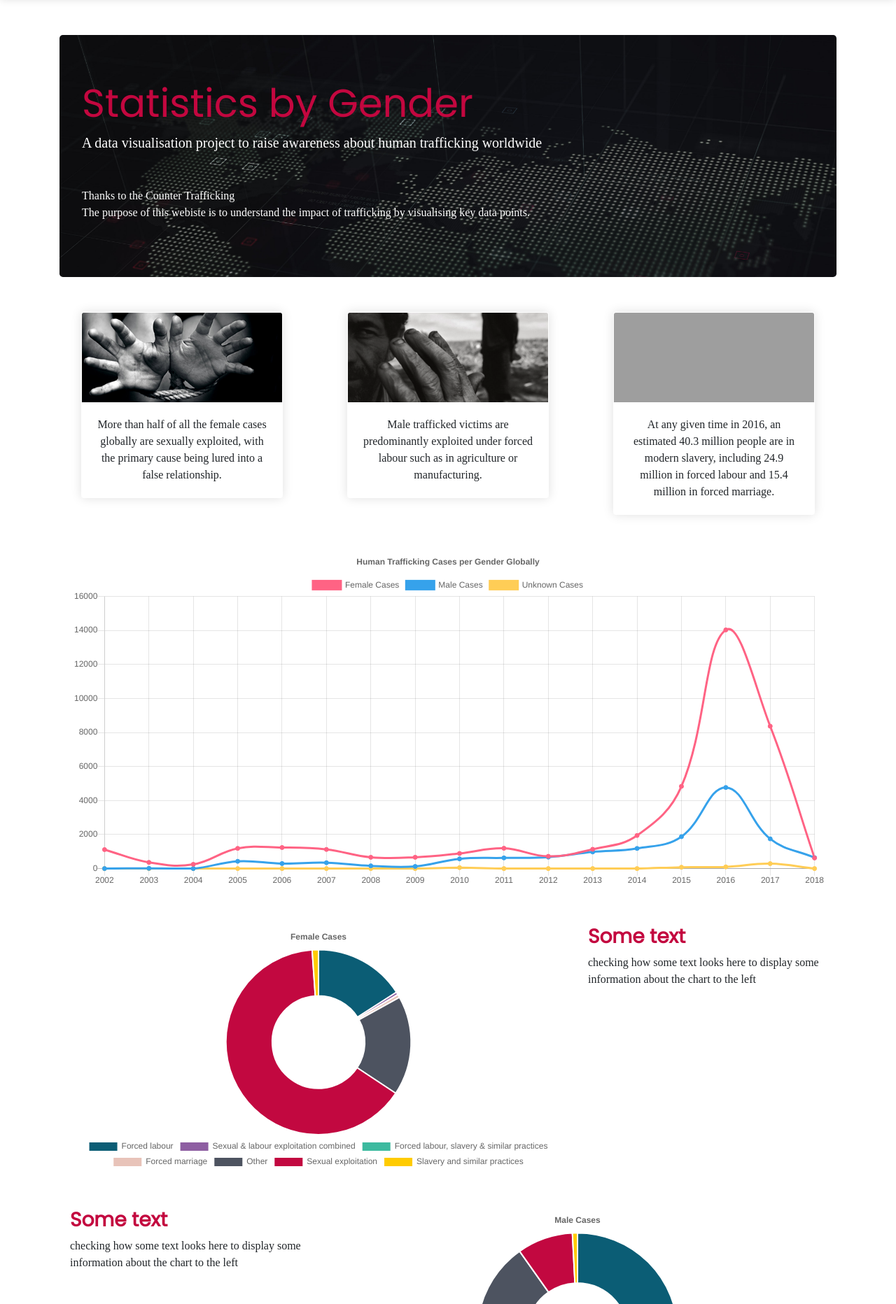
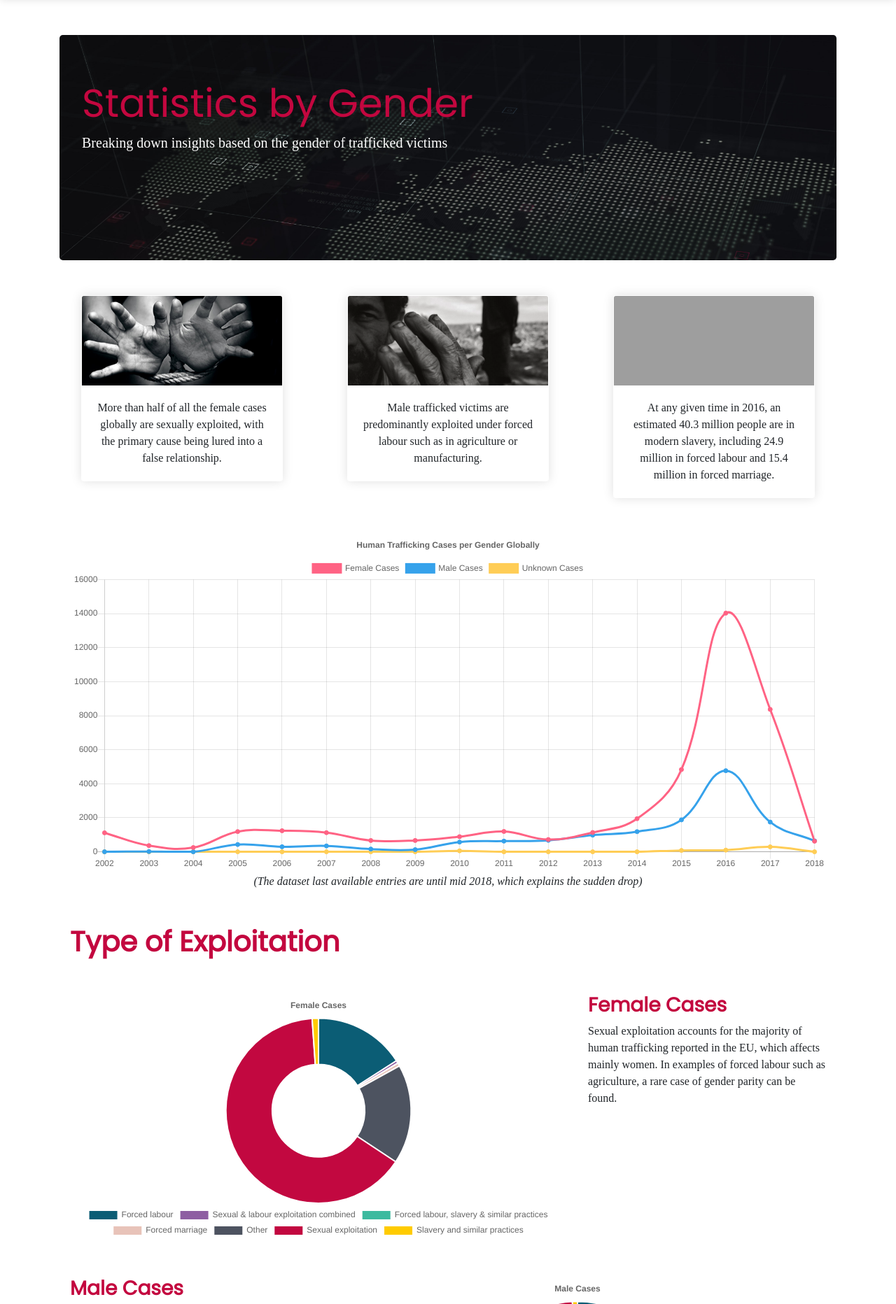
Before and after one commit to winstonbarlowg/ctdc_data_analysis, a Flask app: page /gender in a window 1280 px wide. Shown: the part 56-1920 px from the top of the page at 70% size. Run offline with Flask 3, Linux system fonts and the light colour scheme; some libraries are stand-ins or nearby versions; some web fonts are replaced; grey boxes are pictures that could not be loaded.

Commit message:
updating content

```diff
--- a/projecth/templates/gender_breakdown.html
+++ b/projecth/templates/gender_breakdown.html
@@ -3,10 +3,10 @@
 <div class="container">
 <div class="jumbotron">
     <h1 class="display-4">Statistics by Gender</h1>
-    <p class="lead" id="jumbotron_text_img">A data visualisation project to raise awareness about human trafficking worldwide</p>
+    <p class="lead" id="jumbotron_text_img">Breaking down insights based on the gender of trafficked victims</p>
     <hr class="my-4">
-    <p id="jumbotron_text_img">Thanks to the Counter Trafficking <br>
-        The purpose of this webiste is to understand the impact of trafficking by visualising key data points.</p>
+    <p id="jumbotron_text_img"><br>
+        </p>
 </div>
 </div>
 <div class="container" align="center">
@@ -80,6 +80,10 @@
       }
     });
   </script>
+  <p align="center"><i>(The dataset last available entries are until mid 2018, which explains the sudden drop)</i></p>
+</div>
+<div class="container">
+<h1> Type of Exploitation </h1>
 </div>
 <!-- Doughnut chart for female type of exploit -->
 <div class="container">
@@ -111,8 +115,8 @@
       </script>
     </div>
     <div class="col-6 col-md-4">
-      <h3> Some text</h3>
-      <p> checking how some text looks here to display some information about the chart to the left</p>
+      <h3> Female Cases</h3>
+      <p> Sexual exploitation accounts for the majority of human trafficking reported in the EU, which affects mainly women. In examples of forced labour such as agriculture, a rare case of gender parity can be found.</p>
     </div>
   </div>
 </div>
@@ -120,8 +124,8 @@
 <div class="container">
   <div class="row">
     <div class="col-6 col-md-4">
-      <h3> Some text</h3>
-      <p> checking how some text looks here to display some information about the chart to the left</p>
+      <h3> Male Cases</h3>
+      <p> Over time, a higher percentage of male trafficked victims has been identified, of which the majority is exploited in forced labour conditions.</p>
     </div>
 <!-- Doughnut chart for male type of explot-->
     <div class="col-12 col-md-8">
@@ -156,5 +160,16 @@
 </script>
 <div class="container">
   <h1>Read more</h1>
+<div class="container">
+  <div class="card" style="width: 25rem;">
+  <div class="card-body">
+    <h5 class="card-title">Gender-specific measures in anti-trafficking actions: report
+Print
+</h5>
+    <p class="card-text">"Trafficking for sexual exploitation is the most commonly reported form of human trafficking in the European Union. It is a form of gender-based violence that disproportionately affects women...""</p>
+    <a href="https://eige.europa.eu/publications/gender-specific-measures-anti-trafficking-actions-report" target="_blank" class="btn btn-primary">Go somewhere</a>
+  </div>
+</div>
+</div>
 </div>
 {% endblock content %}
--- a/projecth/templates/layout.html
+++ b/projecth/templates/layout.html
@@ -87,9 +87,9 @@
                     <div class="footer-widget ">
                         <div class="footer-title">In Berlin</div>
                         <ul class="list-unstyled">
-                            <li><a href="https://www.pinkdoorberlin.org/en/">Pink Door Berlin</a></li>
-                            <li><a href="http://alabasterjar.de/">Alabaster Jar</a></li>
-                            <li><a href="https://www.kok-gegen-menschenhandel.de/en/home/">KOK - NGO Network</a></li>
+                            <li><a href="https://www.pinkdoorberlin.org/en/" target="_blank">Pink Door Berlin</a></li>
+                            <li><a href="http://alabasterjar.de/" target="_blank">Alabaster Jar</a></li>
+                            <li><a href="https://www.kok-gegen-menschenhandel.de/en/home/" target="_blank">KOK - NGO Network</a></li>
                         </ul>
                     </div>
                 </div>
```
Also changed, not shown: projecth/templates/mapsclustering.html (+3 -5 lines).
